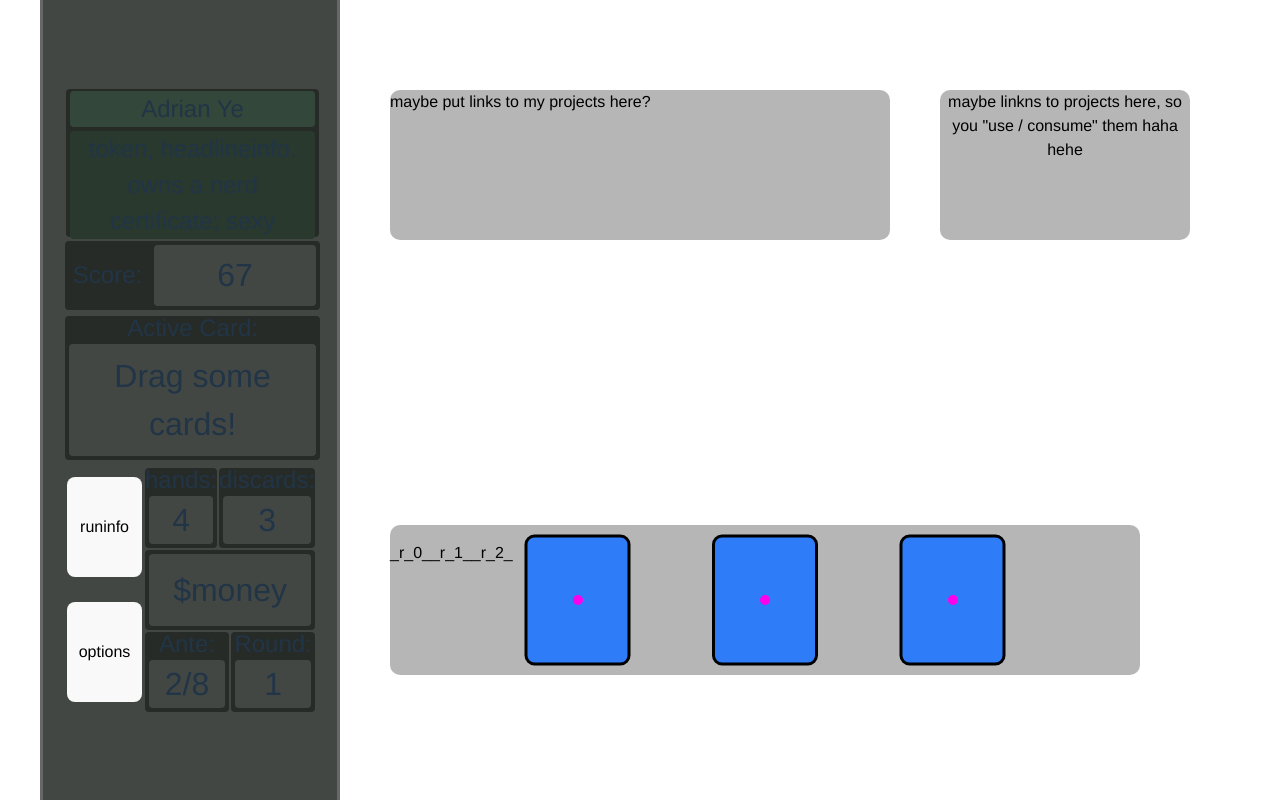
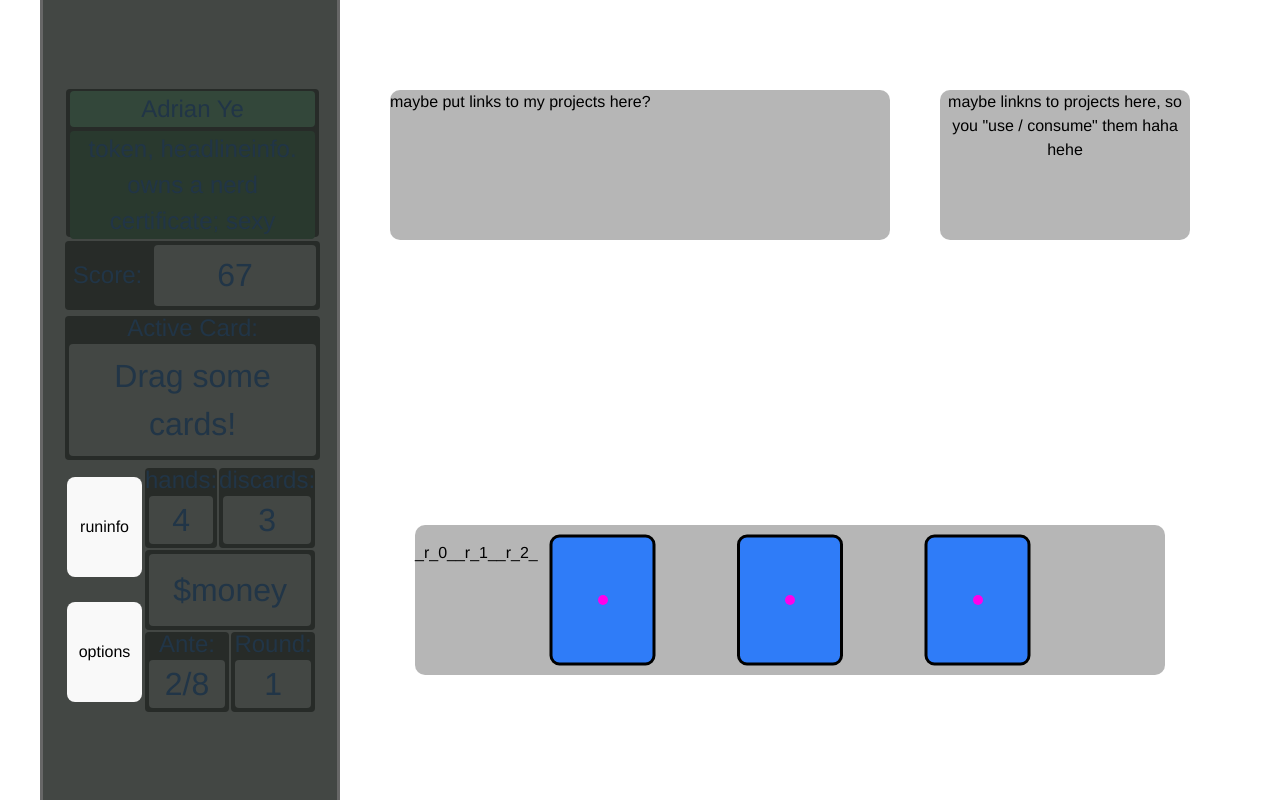
Before and after one commit to a0-ye/aye-site, a React (Vite) app: page / in a window 1280 px wide. Built offline with nearby package versions, Linux system fonts and the light colour scheme; a web font is replaced by a local one.

Commit message:
reposition UseZone, handZone

```diff
--- a/src/App.tsx
+++ b/src/App.tsx
@@ -51,9 +51,13 @@ function App() {
     }
   },[activeCard])
 
+  const cardBounds = {
+    width:900,
+    height:650,
+  }
 
   const initialZones:ZoneMap = {
-    [handZoneID]: { id:handZoneID, cards:[], position:makeCoords(50,450),
+    [handZoneID]: { id:handZoneID, cards:[], position:makeCoords((cardBounds.width-750) / 2,450),
                     dimensions:{width:750,height:150},  changeOrigins:() => {}},
 
     [jokerZoneID]:    { id:jokerZoneID,    cards:[], position:makeCoords(50,15),
@@ -62,7 +66,7 @@ function App() {
     [consumableZoneID]:{ id:consumableZoneID,cards:[], position:makeCoords(600,15),
                     dimensions:{width:250,height:150}, changeOrigins:() => {}},
 
-    [UseZoneID]:{ id:UseZoneID,cards:[], position:makeCoords(900/2 - 75,600/2 -75),
+    [UseZoneID]:{ id:UseZoneID,cards:[], position:makeCoords(cardBounds.width/2 - 75,cardBounds.height/2 -75),
                     dimensions:{width:150,height:150}, changeOrigins:() => {}},
   }
 
```
